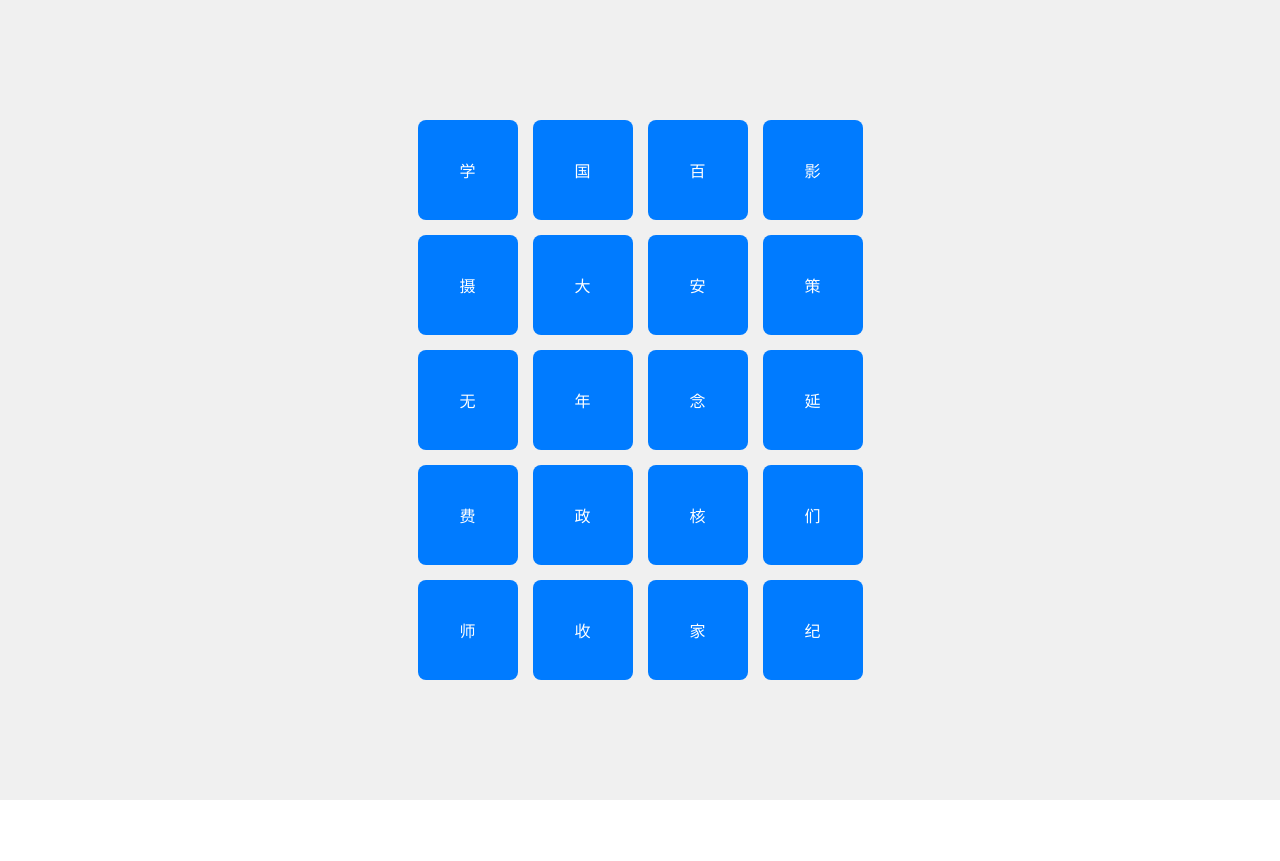
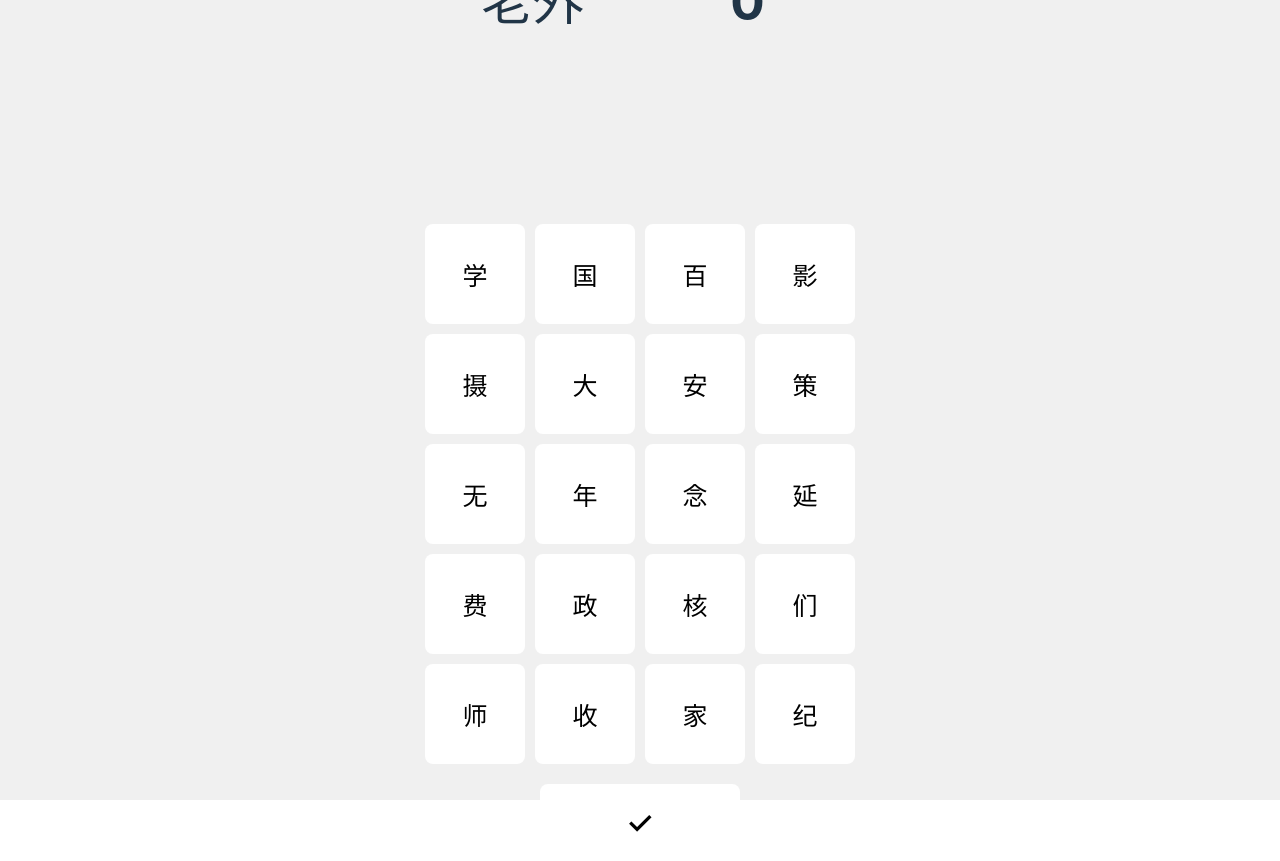
Before and after one commit to randyg111/one-fourth, a React (Vite) app: page / in a window 1280 px wide. Before the commit the page ends 800 px from the top, so only its background shows below. Built offline with nearby package versions, Linux system fonts and the light colour scheme.

Commit message:
finish game

```diff
--- a/src/App.css
+++ b/src/App.css
@@ -4,38 +4,108 @@ html, body, #root {
   width: 100%;
   margin: 0;
   padding: 0;
+  flex-direction: column;
 }
 
-/* Center the grid perfectly */
-.App {
+/* Container for the entire app */
+.app-container {
   display: flex;
-  justify-content: center; /* Center horizontally */
-  align-items: center;     /* Center vertically */
-  height: 100vh;           /* Full viewport height */
+  flex-direction: column;
+  align-items: center;
+  justify-content: center;
+  height: 100vh;
   background-color: #f0f0f0;
 }
 
-/* Grid layout: 4 columns x 5 rows */
-.grid {
+/* Top container with the string[] elements displayed in a grid layout */
+.top-container {
+  display: grid; /* Use grid layout for topData */
+  grid-template-rows: repeat(1, 100px);    /* 5 rows */
+  grid-template-columns: repeat(4, 100px); /* 4 equal-width columns, like in the grid */
+  grid-gap: 10px; /* Same gap as in the grid */
+  margin-bottom: 20px; /* Space between topData and the grid */
+  width: 100%; /* Ensure the container takes full width */
+  max-width: 600px; /* Optional: limit the width for better control */
+  justify-content: center;
+}
+
+/* Center the grid container on the screen */
+.grid-container {
   display: grid;
+  grid-template-rows: repeat(5, 100px);    /* 5 rows */
   grid-template-columns: repeat(4, 100px); /* 4 columns */
-  grid-template-rows: repeat(5, 100px);    /* 5 rows */
-  gap: 15px; /* Space between buttons */
+  grid-gap: 10px; /* Space between buttons */
+  justify-items: center; /* Center items horizontally */
+  align-items: center; /* Center items vertically */
+  max-width: 500px; /* Optional: Set a max width for the grid */
+  padding: 20px;
+}
+
+.submit-button {
+  width: 200px;
+  height: 100px;
+  background-color: white;
+  color: black;
+  border: none;
+  border-radius: 8px;
+  cursor: pointer;
+  font-size: 32px;
+  transition: background-color 0.3s ease;
+}
+
+.submit-button:hover {
+  background-color: lightgray;
 }
 
 /* Button styling */
 .grid-button {
   width: 100%;
   height: 100%;
-  background-color: #007bff;
-  color: white;
+  background-color: white;
+  color: black;
   border: none;
   border-radius: 8px;
   cursor: pointer;
-  font-size: 16px;
+  font-size: 25px;
   transition: background-color 0.3s ease;
 }
 
 .grid-button:hover {
-  background-color: #0056b3;
+  background-color: lightgray;
 }
+
+.success-button {
+  width: 100%;
+  height: 100%;
+  background-color: white;
+  color: black;
+  border: 3px;
+  border-style: solid;
+  border-color: gray;
+  border-radius: 8px;
+  cursor: pointer;
+  font-size: 25px;
+  transition: background-color 0.3s ease;
+}
+
+.success-button:hover {
+  background-color: lightgray;
+}
+
+.header-container {
+  display: flex;
+  width: 100%;
+  max-width: 430px;
+  justify-content: space-between;
+  margin-bottom: 20px;
+}
+
+.left-heading {
+  flex: 1;
+  text-align: center;
+}
+
+.right-heading {
+  flex: 1;
+  text-align: center;
+}
--- a/src/App.tsx
+++ b/src/App.tsx
@@ -3,7 +3,14 @@ import { useEffect, useState } from 'react';
 
 const App = () => {
   const [grid, setGrid] = useState<string[][]>([]);
+  const [aboveGrid, setAboveGrid] = useState<string[]>([]);
+  const [buttonPositions, setButtonPositions] = useState<Map<string, { row: number, col: number }>>(new Map());
   const [all, setAll] = useState<Set<string>>(new Set());
+  const [score, setScore] = useState<number>(0);
+  const [rank, setRank] = useState<string>("老外");
+  const [rows, setRows] = useState<number>(0);
+
+  const points = [0, 1, 2, 4, 8];
 
   const createGrid = (four: string[], allWords: Set<string>): Set<string> => {
     const chars = new Set<string>();
@@ -34,12 +41,13 @@ const App = () => {
       allWords.add(phrase);
     }
 
-    let max = 0;
+    let max = 40;
     for(const word of allWords) {
-      max += word.length - 2;
+      max += points[word.length];
     }
+    console.log(allWords);
 
-    return true;
+    return max >= 120;
   };
 
   useEffect(() => {
@@ -73,9 +81,11 @@ const App = () => {
 
         const gridArray: string[][] = [];
         let row: string[] = [];
+        let positionMap = new Map<string, { row: number, col: number }>();
 
-        for (const char of chars) {
-          row.push(char);
+        for (let i = 0; i < chars.length; i++) {
+          row.push(chars[i]);
+          positionMap.set(chars[i], { row: Math.floor(i / 4), col: i % 4 });
           if (row.length === 4) {
             gridArray.push(row);
             row = [];
@@ -83,25 +93,150 @@ const App = () => {
         }
 
         setGrid(gridArray);
+        setButtonPositions(positionMap);
         setAll(allWords);
-        console.log(allWords);
       })
       .catch((error) => console.error('Error loading words.txt:', error));
   }, []);
 
-  const rows = 5;
-  const cols = 4;
+  // Handle button click (remove word from grid, keep button in place)
+  const handleGridClick = (word: string, index: number) => {
+    if(!word) {
+      const row = Math.floor(index / 4);
+      const col = index % 4;
+      for(const s of aboveGrid) {
+        if(buttonPositions.get(s)?.row == row && buttonPositions.get(s)?.col == col) {
+          handleAboveGridClick(s);
+        }
+      }
+      return;
+    }
+    if(aboveGrid.length == 4) return;
+    setGrid((prevGrid) => {
+      const newGrid = prevGrid.map(row => row.map(cell => (cell === word ? '' : cell)));
+      return newGrid;
+    });
+    setAboveGrid((prevAboveGrid) => [...prevAboveGrid, word]);
+  };
+
+  // Handle button click (move word back to grid from above grid)
+  const handleAboveGridClick = (word: string) => {
+    setAboveGrid((prevAboveGrid) => prevAboveGrid.filter(item => item !== word));
+
+    setGrid((prevGrid) => {
+      const gridClone = [...prevGrid];
+      const position = buttonPositions.get(word);
+      if (position) {
+        gridClone[position.row][position.col] = word;
+      }
+      return gridClone;
+    });
+  };
+
+  const handleSubmitClick = () => {
+    let word = "";
+    for(const s of aboveGrid) {
+      word += s;
+    }
+
+    setAboveGrid([]);
+    const nextGrid = [...grid];
+    for(const entry of buttonPositions) {
+      const pos = entry[1];
+      nextGrid[pos.row][pos.col] = entry[0];
+    }
+
+    let nextScore = score;
+
+    if(all.has(word)) {
+      if(word.length == 4) {
+        for(let i = 0; i < 4; i++) {
+          const c = word[i];
+          const pos = buttonPositions.get(c)!;
+          buttonPositions.set(grid[4-rows][i], pos);
+          buttonPositions.set(c, {row: 4 - rows, col: i});
+          nextGrid[pos.row][pos.col] = nextGrid[4-rows][i];
+          nextGrid[4-rows][i] = c;
+        }
+        if(rows == 4) {
+          nextScore += 40;
+        }
+        setRows((prev) => prev + 1);
+      }
+      nextScore += points[word.length];
+      all.delete(word);
+    }
+
+    setGrid(nextGrid);
+
+    if(nextScore >= 100) {
+      setRank("高手");
+    } else if(nextScore >= 50) {
+      setRank("专家");
+    } else if(nextScore >= 30) {
+      setRank("学者");
+    } else if(nextScore >= 15) {
+      setRank("徒弟");
+    } else if(nextScore >= 5) {
+      setRank("新手");
+    } else {
+      setRank("老外");
+    }
+
+    setScore(nextScore);
+  };
 
   return (
-    <div className="App">
-      <div className="grid">
-        {Array.from({ length: rows * cols }).map((_, index) => (
-          <button key={index} className="grid-button">
-            {grid[Math.floor(index / 4)]?.[index % 4] || ''}
-          </button>
-        ))}
+      <div className="app-container">
+        <div className="header-container">
+        <h1 className="left-heading">{
+        rank
+        }</h1>
+        <h1 className="right-heading">{score}</h1>
       </div>
-    </div>
+
+        {/* Render the topData array as buttons above the grid */}
+        <div className="top-container">
+          {aboveGrid.map((word, index) => (
+            <button
+              key={index}
+              className="grid-button"
+              onClick={() => handleAboveGridClick(word)}
+            >
+              {word}
+            </button>
+          ))}
+        </div>
+
+        {/* Render the grid */}
+        <div className="grid-container">
+          {grid.map((row, rowIndex) =>
+            row.map((word, colIndex) => {
+              if(rowIndex + rows > 4) {
+                return <button
+                  key={`${rowIndex}-${colIndex}`}
+                  className="success-button"
+                  onClick={() => handleGridClick(word, rowIndex*4 + colIndex)}
+                >
+                  {word || ' '}
+                </button>;
+              } else {
+                return <button
+                  key={`${rowIndex}-${colIndex}`}
+                  className="grid-button"
+                  onClick={() => handleGridClick(word, rowIndex*4 + colIndex)}
+                >
+                  {word || ' '}
+                </button>;
+              }
+            })
+          )}
+        </div>
+
+        <button className="submit-button" onClick={() => handleSubmitClick()}>
+          ✓
+        </button>
+      </div>
   );
 };
 
```
